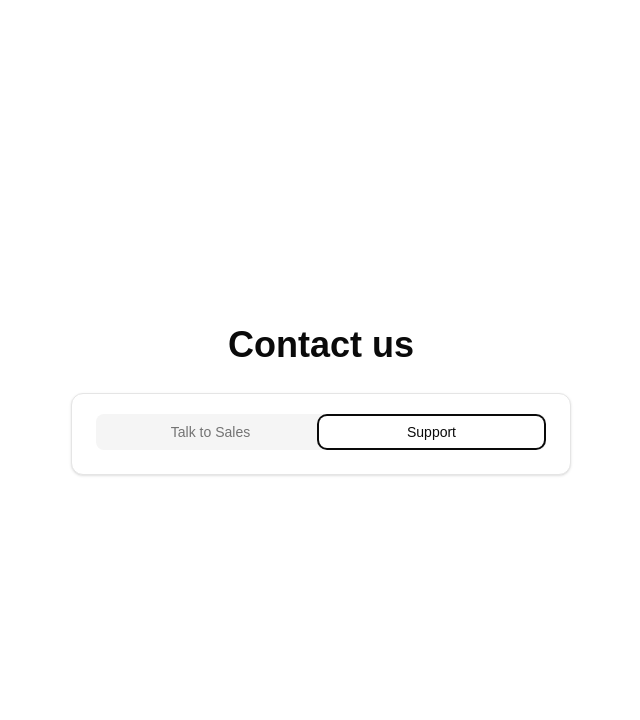
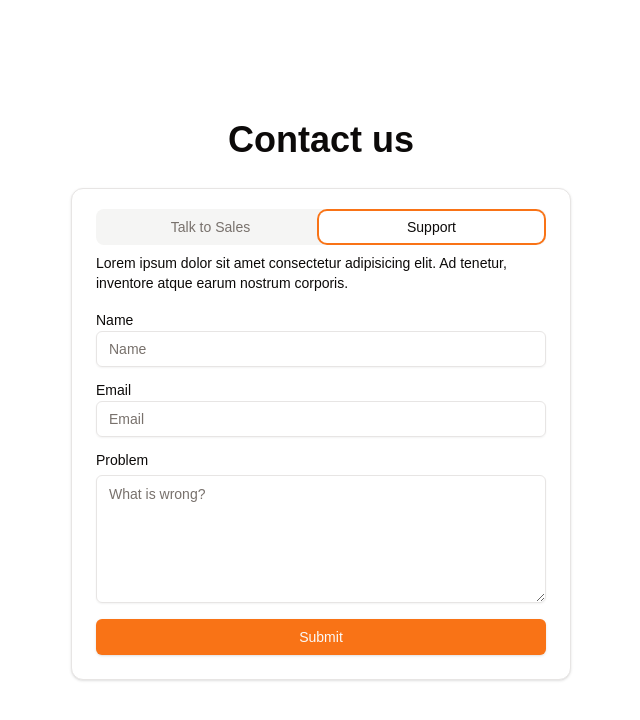
Before and after one commit to syukrontanzilah/form-validate-next, a Next.js app: page / in a window 1280 px wide. Both pictures are taken after a click on the tab "Support". Shown: the top 720 px of the page, without its empty margins (319-959 px from the left). Built offline with nearby package versions, Linux system fonts and the light colour scheme.

Commit message:
support content

```diff
--- a/app/globals.css
+++ b/app/globals.css
@@ -6,54 +6,56 @@ body {
   font-family: Arial, Helvetica, sans-serif;
 }
 
+
 @layer base {
   :root {
     --background: 0 0% 100%;
-    --foreground: 0 0% 3.9%;
+    --foreground: 20 14.3% 4.1%;
     --card: 0 0% 100%;
-    --card-foreground: 0 0% 3.9%;
+    --card-foreground: 20 14.3% 4.1%;
     --popover: 0 0% 100%;
-    --popover-foreground: 0 0% 3.9%;
-    --primary: 0 0% 9%;
-    --primary-foreground: 0 0% 98%;
-    --secondary: 0 0% 96.1%;
-    --secondary-foreground: 0 0% 9%;
-    --muted: 0 0% 96.1%;
-    --muted-foreground: 0 0% 45.1%;
-    --accent: 0 0% 96.1%;
-    --accent-foreground: 0 0% 9%;
+    --popover-foreground: 20 14.3% 4.1%;
+    --primary: 24.6 95% 53.1%;
+    --primary-foreground: 60 9.1% 97.8%;
+    --secondary: 60 4.8% 95.9%;
+    --secondary-foreground: 24 9.8% 10%;
+    --muted: 60 4.8% 95.9%;
+    --muted-foreground: 25 5.3% 44.7%;
+    --accent: 60 4.8% 95.9%;
+    --accent-foreground: 24 9.8% 10%;
     --destructive: 0 84.2% 60.2%;
-    --destructive-foreground: 0 0% 98%;
-    --border: 0 0% 89.8%;
-    --input: 0 0% 89.8%;
-    --ring: 0 0% 3.9%;
+    --destructive-foreground: 60 9.1% 97.8%;
+    --border: 20 5.9% 90%;
+    --input: 20 5.9% 90%;
+    --ring: 24.6 95% 53.1%;
+    --radius: 0.5rem;
     --chart-1: 12 76% 61%;
     --chart-2: 173 58% 39%;
     --chart-3: 197 37% 24%;
     --chart-4: 43 74% 66%;
     --chart-5: 27 87% 67%;
-    --radius: 0.5rem;
   }
+
   .dark {
-    --background: 0 0% 3.9%;
-    --foreground: 0 0% 98%;
-    --card: 0 0% 3.9%;
-    --card-foreground: 0 0% 98%;
-    --popover: 0 0% 3.9%;
-    --popover-foreground: 0 0% 98%;
-    --primary: 0 0% 98%;
-    --primary-foreground: 0 0% 9%;
-    --secondary: 0 0% 14.9%;
-    --secondary-foreground: 0 0% 98%;
-    --muted: 0 0% 14.9%;
-    --muted-foreground: 0 0% 63.9%;
-    --accent: 0 0% 14.9%;
-    --accent-foreground: 0 0% 98%;
-    --destructive: 0 62.8% 30.6%;
-    --destructive-foreground: 0 0% 98%;
-    --border: 0 0% 14.9%;
-    --input: 0 0% 14.9%;
-    --ring: 0 0% 83.1%;
+    --background: 20 14.3% 4.1%;
+    --foreground: 60 9.1% 97.8%;
+    --card: 20 14.3% 4.1%;
+    --card-foreground: 60 9.1% 97.8%;
+    --popover: 20 14.3% 4.1%;
+    --popover-foreground: 60 9.1% 97.8%;
+    --primary: 20.5 90.2% 48.2%;
+    --primary-foreground: 60 9.1% 97.8%;
+    --secondary: 12 6.5% 15.1%;
+    --secondary-foreground: 60 9.1% 97.8%;
+    --muted: 12 6.5% 15.1%;
+    --muted-foreground: 24 5.4% 63.9%;
+    --accent: 12 6.5% 15.1%;
+    --accent-foreground: 60 9.1% 97.8%;
+    --destructive: 0 72.2% 50.6%;
+    --destructive-foreground: 60 9.1% 97.8%;
+    --border: 12 6.5% 15.1%;
+    --input: 12 6.5% 15.1%;
+    --ring: 20.5 90.2% 48.2%;
     --chart-1: 220 70% 50%;
     --chart-2: 160 60% 45%;
     --chart-3: 30 80% 55%;
@@ -61,6 +63,7 @@ body {
     --chart-5: 340 75% 55%;
   }
 }
+
 
 @layer base {
   * {
--- a/app/page.tsx
+++ b/app/page.tsx
@@ -13,6 +13,7 @@ export default function Home() {
       <h1 className="text-4xl font-bold mb-7">Contact us</h1>
       <Card className="max-w-[500px] w-full">
         <Tabs defaultValue="sales">
+          {/* Tab 1 */}
           <CardContent className="mt-5">
             <TabsList className="grid grid-cols-2">
               <TabsTrigger value="sales">Talk to Sales</TabsTrigger>
@@ -30,12 +31,36 @@ export default function Home() {
                   <Input placeholder="Input Name" />
                 </div>
                 <div className="grid space-y-1">
-                  <Label >Email</Label>
+                  <Label>Email</Label>
                   <Input type="email" placeholder="Email" />
                 </div>
                 <div className="grid space-y-2">
                   <Label>Question or problem</Label>
-                  <Textarea className="h-32" placeholder="Please share some details about your needs.."/>
+                  <Textarea
+                    className="h-32"
+                    placeholder="Please share some details about your needs.."
+                  />
+                </div>
+                <Button>Submit</Button>
+              </form>
+            </TabsContent>
+            {/* Tab 2 */}
+            <TabsContent value="support">
+              <div className="text-foreground text-sm">
+                Lorem ipsum dolor sit amet consectetur adipisicing elit. Ad tenetur, inventore atque earum nostrum corporis.
+              </div>
+              <form className="flex flex-col gap-y-4 mt-5">
+                <div className="grid space-y-1">
+                  <Label>Name</Label>
+                  <Input className="" placeholder="Name"/>
+                </div>
+                <div className="grid space-y-1">
+                  <Label>Email</Label>
+                  <Input className="" placeholder="Email"/>
+                </div>
+                <div className="grid space-y-2">
+                  <Label>Problem</Label>
+                  <Textarea className="h-32" placeholder="What is wrong?"/>
                 </div>
                 <Button>Submit</Button>
               </form>
```
